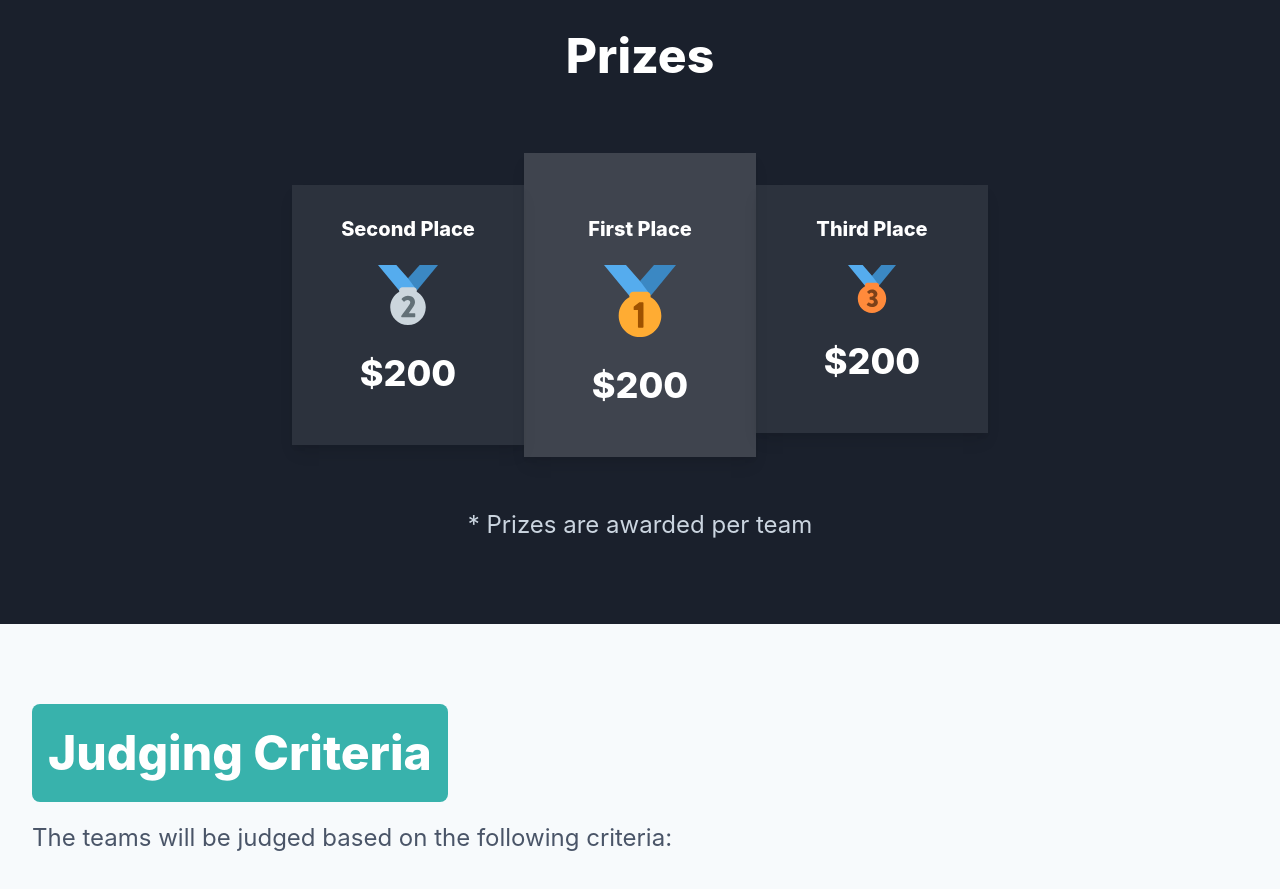
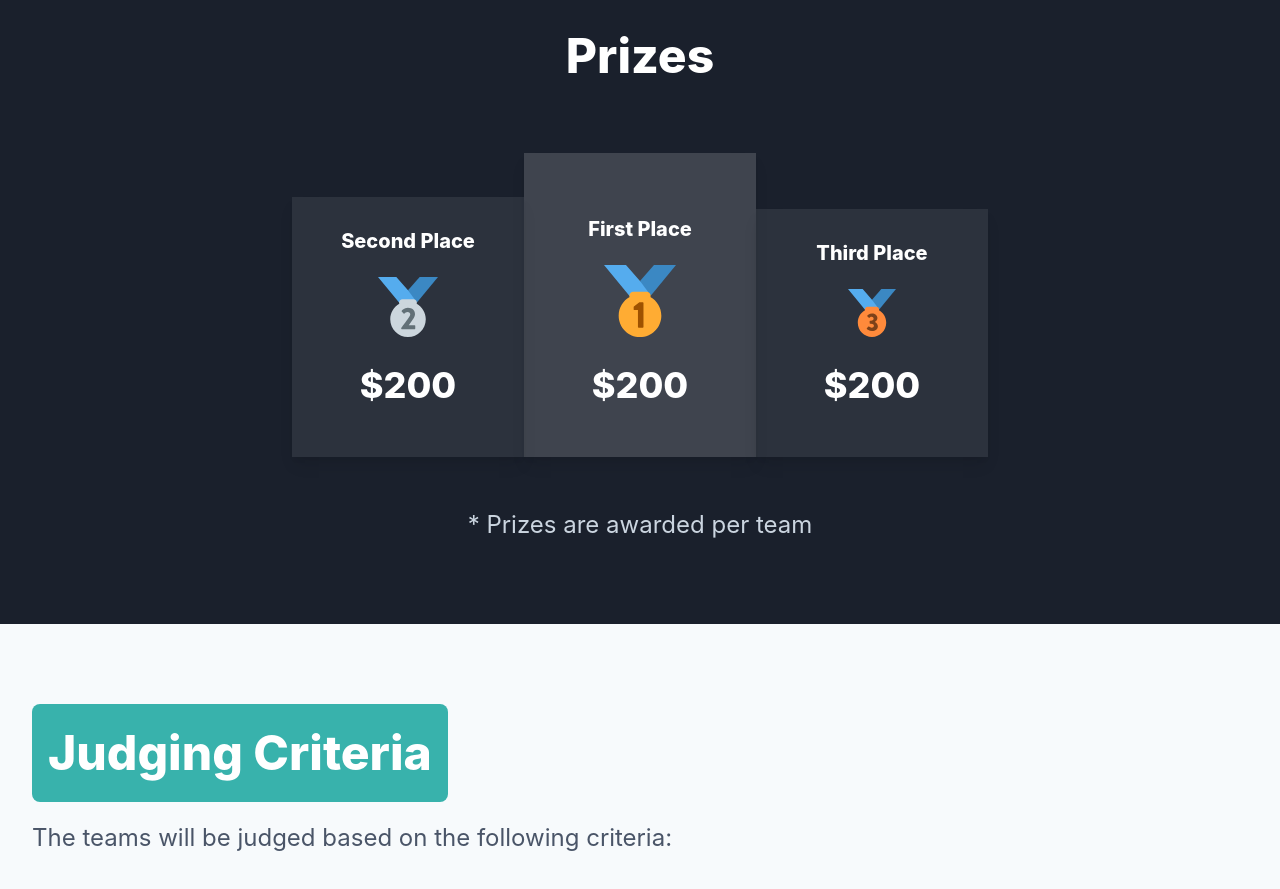
Before and after one commit to chakra-ui/hackathon, a Next.js app: page / in a window 1280 px wide. Shown: the part 5660-6549 px from the top of the page. Built offline with nearby package versions, Linux system fonts and the light colour scheme.

Commit message:
chore: updated alignment of prizes

```diff
--- a/src/components/Prizes.tsx
+++ b/src/components/Prizes.tsx
@@ -85,7 +85,7 @@ export const Prizes = () => (
       maxW='696px'
       mx='auto'
       justifyItems='center'
-      alignItems='baseline'
+      alignItems='end'
       py='8'
     >
       <PrizeCard
```
